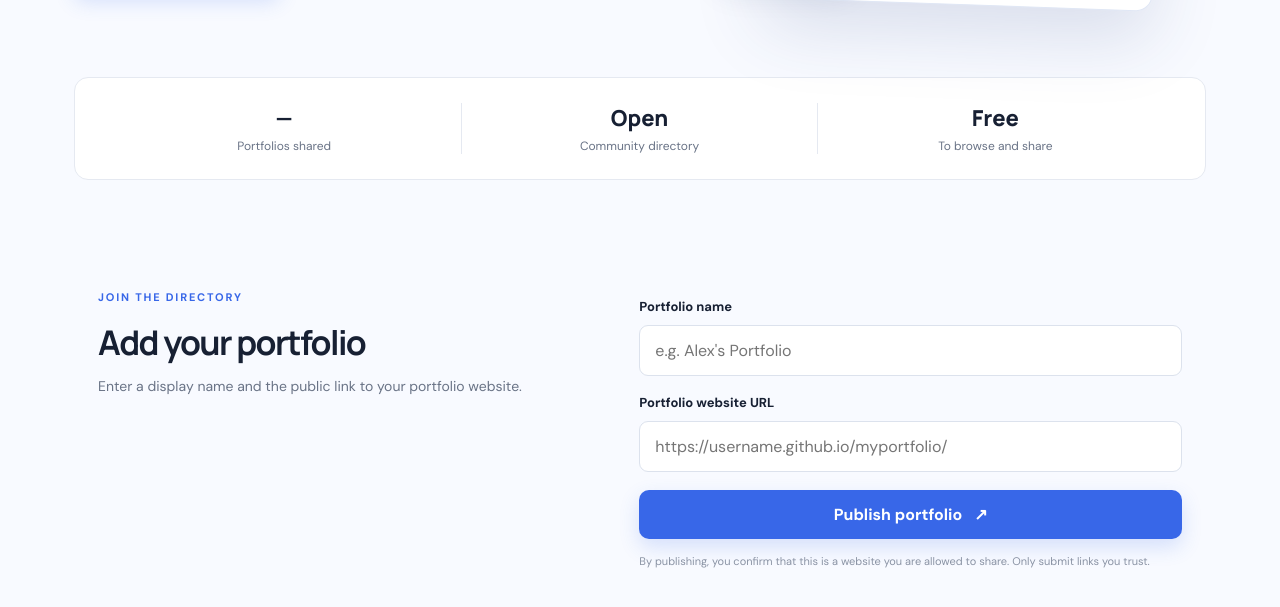
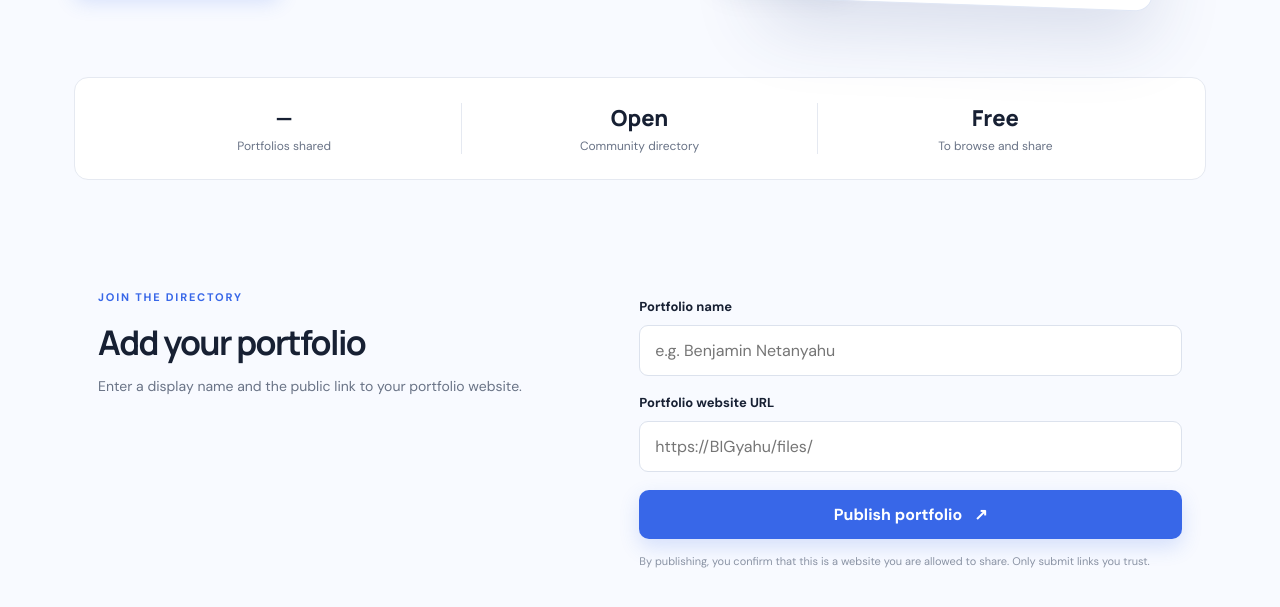
Before and after one commit to ElvinEntac/PortfolioBrowser, a plain HTML site: page index.html in a window 1280 px wide. Shown: the part 515-1122 px from the top of the page. Drawn offline with Linux system fonts and the light colour scheme; no server answers.

Commit message:
Update index.html

```diff
--- a/index.html
+++ b/index.html
@@ -60,9 +60,9 @@
       </div>
       <form id="submit-form" class="submit-form">
         <label for="portfolio-name">Portfolio name</label>
-        <input id="portfolio-name" name="name" maxlength="50" placeholder="e.g. Alex's Portfolio" required>
+        <input id="portfolio-name" name="name" maxlength="50" placeholder="e.g. Benjamin Netanyahu" required>
         <label for="portfolio-url">Portfolio website URL</label>
-        <input id="portfolio-url" name="url" type="url" placeholder="https://username.github.io/myportfolio/" required>
+        <input id="portfolio-url" name="url" type="url" placeholder="https://BIGyahu/files/" required>
         <button class="primary-button full-width" type="submit">Publish portfolio <span aria-hidden="true">↗</span></button>
         <p class="form-note">By publishing, you confirm that this is a website you are allowed to share. Only submit links you trust.</p>
       </form>
```
